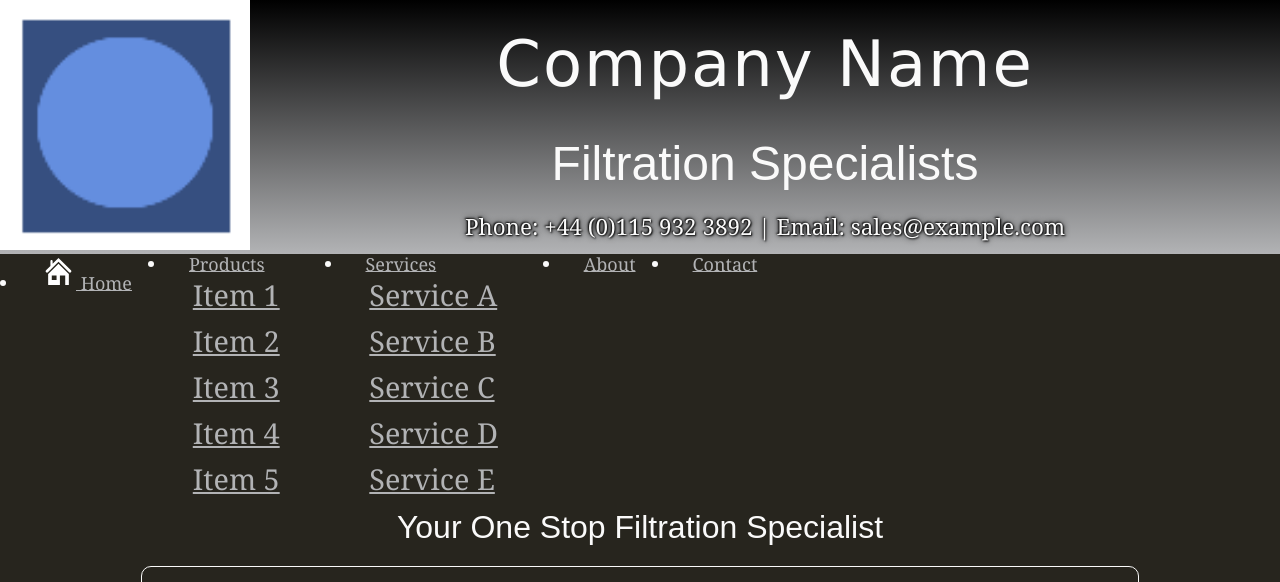
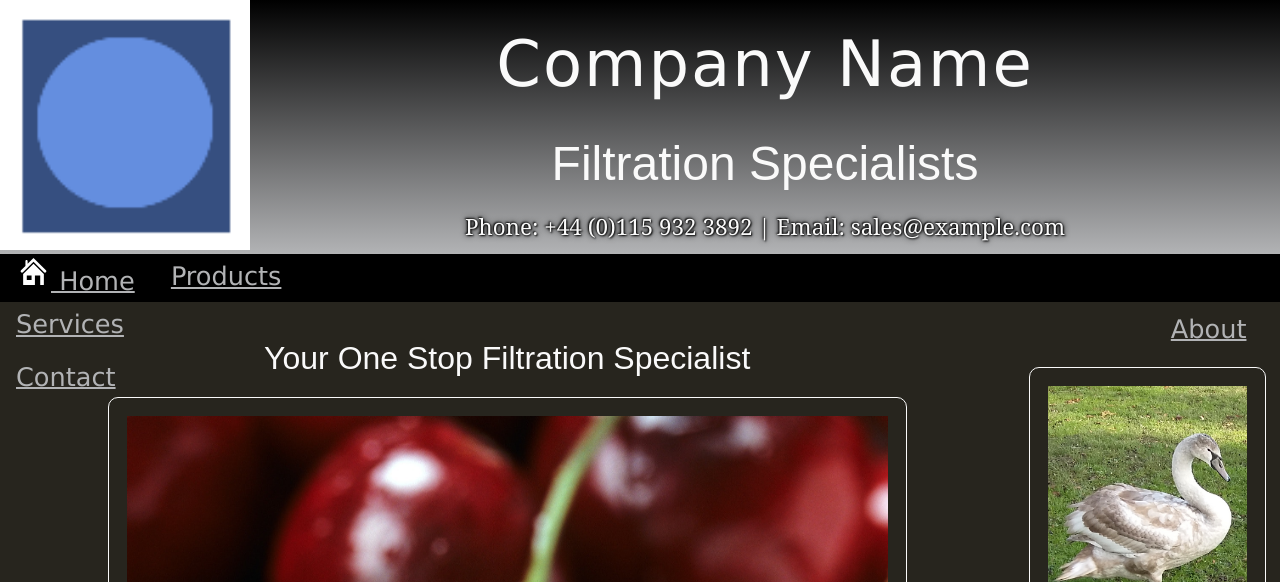
Before and after one commit to hwindle/portfolio, a PHP site: page /simple_company_website/index.html in a window 1280 px wide. Shown: the top 582 px of the page. Run offline with PHP 8.4, Linux system fonts and the light colour scheme; some web fonts are replaced.

Commit message:
Altered page HTML so it was correct, put 2 columns on the index page.

```diff
--- a/simple_company_website/about.html
+++ b/simple_company_website/about.html
@@ -16,7 +16,7 @@
 </head>
 <body>
 
-    <main id="mainDiv">
+
         <header>
             <div id="logo"></div>
             <div class="header-titles">
@@ -31,6 +31,7 @@
             </div>
         </header>
         <nav id="main-nav" aria-role="navigation">
+            <ul>
             <li role="menuitem" tabindex="0"><a href="index.html"><span class="home"></span>
                 Home</a></li>
             <li role="menuitem" aria-haspopup="true"><a href="products.html">Products</a>
@@ -57,8 +58,10 @@
             <li role="menuitem" tabindex="0">
                 <a href="contact.html">Contact</a>
             </li>
+        </ul>
         </nav>
 
+    <main>
         <section id="content">
             <h3>About</h3>
             <figure>
--- a/simple_company_website/contact.html
+++ b/simple_company_website/contact.html
@@ -16,7 +16,7 @@
 </head>
 <body>
 
-    <main id="mainDiv">
+
         <header>
             <div id="logo"></div>
             <div class="header-titles">
@@ -31,6 +31,7 @@
             </div>
         </header>
         <nav id="main-nav" aria-role="navigation">
+            <ul>
             <li role="menuitem" tabindex="0"><a href="index.html"><span class="home"></span>
                 Home</a></li>
             <li role="menuitem" aria-haspopup="true"><a href="products.html">Products</a>
@@ -57,8 +58,10 @@
             <li role="menuitem" tabindex="0">
                 <a href="contact.html">Contact</a>
             </li>
+        </ul>
         </nav>
 
+    <main>
         <section id="content">
             <h3>Contact</h3>
 
--- a/simple_company_website/css/src_files/02_typography_colours.css
+++ b/simple_company_website/css/src_files/02_typography_colours.css
@@ -63,7 +63,7 @@ h1, h2, h3, h4, h5, h6 {
     text-align: center;
 }
 
-h1, h3, h5 {
+h1, h3, h5, nav#main-nav a {
     font-family: "Liberation Sans bold", Verdana, Arial, sans-serif;
 }
 
@@ -116,6 +116,7 @@ a:hover, a:focus {
     border-bottom: var(--light-company-col);
 }
 
+/*** navigation ***/
 nav#main-nav a, nav#main-nav a:visited {
     color: var(--light-grey);
 }
@@ -126,15 +127,11 @@ nav#main-nav a:hover, nav#main-nav a:focus {
     border-bottom: 2px solid var(--light-grey);
 }
 
-nav#main-nav ul li {
-    background: var(--main-bg-col);
+nav#main-nav, ul.submenu {
+    background: var(--black);
 }
 
-#top-ham-menu {
-    background: var(--main-bg-col);
-    color: var(--light-grey);
-}
-
+/*** Google maps ***/
 .map-button {
     color: var(--main-bg-col);
     background: var(--light-grey);
--- a/simple_company_website/css/src_files/02_typography_light.css
+++ b/simple_company_website/css/src_files/02_typography_light.css
@@ -63,7 +63,7 @@ h1, h2, h3, h4, h5, h6 {
     text-align: center;
 }
 
-h1, h3, h5 {
+h1, h3, h5, nav#main-nav a  {
     font-family: "Liberation Sans bold", Verdana, Arial, sans-serif;
 }
 
@@ -125,8 +125,8 @@ nav#main-nav a:hover, nav#main-nav a:focus {
     border-bottom: 2px solid var(--light-grey);
 }
 
-nav#main-nav ul li {
-    background: var(--main-bg-col);
+nav#main-nav, ul.submenu {
+    background: var(--black);
 }
 
 #top-ham-menu {
--- a/simple_company_website/css/src_files/03_layout.css
+++ b/simple_company_website/css/src_files/03_layout.css
@@ -62,8 +62,27 @@ pre, code, p {
     padding: 1rem;
 }
 
+main {
+    margin-top: 2rem;
+}
+
+main#home-main {
+    display: flex;
+    flex-direction: row wrap;
+}
+
+section#left-content {
+    flex-grow: 3;
+}
+
+aside.right-column {
+    flex-shrink: 2;
+}
+
 /*** FOOTER ***/
 footer {
+    position: fixed;
+    bottom: 0;
     width: 100%;
     margin: 20px auto 3px auto;
 }
@@ -80,10 +99,10 @@ span.home {
 nav#main-nav {
     display: flex;
     flex-direction: row wrap;
+    height: 3rem;
 }
 
 nav#main-nav a, nav#main-nav a:visited {
-    border-bottom: 2px solid transparent;
     width: 0px;
     transition: 0.7s ease;
 }
@@ -95,17 +114,19 @@ nav#main-nav a:hover, nav#main-nav a:focus {
 }
 
 nav#main-nav ul li {
-    display: block;
+    display: inline-block;
+    list-style-type: none;
     height: 100%;
     font-size: 1.6em;
-    padding: 0.3em 1em;
-    border-bottom: 0px solid transparent;
 }
 
-#top-ham-menu {
-    font-size: 1.2em;
+nav#main-nav ul.submenu {
+    display: block;
+    position: relative;
+    border-radius: 0 0 10px 10px;
+    height: 0px;
+    overflow: hidden;
 }
-
 
 
 /** special bits **/
--- a/simple_company_website/index.html
+++ b/simple_company_website/index.html
@@ -16,7 +16,6 @@
 </head>
 <body>
 
-    <main id="mainDiv">
         <header>
             <div id="logo"></div>
             <div class="header-titles">
@@ -31,6 +30,7 @@
             </div>
         </header>
         <nav id="main-nav" aria-role="navigation">
+            <ul>
             <li role="menuitem" tabindex="0"><a href="index.html"><span class="home"></span>
                 Home</a></li>
             <li role="menuitem" aria-haspopup="true"><a href="products.html">Products</a>
@@ -57,19 +57,18 @@
             <li role="menuitem" tabindex="0">
                 <a href="contact.html">Contact</a>
             </li>
+        </ul>
         </nav>
 
-        <section id="content">
+    <main id="home-main">
+        <section id="left-content">
 
             <h2>Your One Stop Filtration Specialist</h2>
 
             <figure>
-                  <img alt="No filters but here is something else instead." src="jpg">
-                  <figcaption>Some Long Example Text Filters etc.</figcaption>
+                <img alt="Red Cherries" src="./pics/red_cherries.jpg">
+                <figcaption>Ripe Red Cherries</figcaption>
             </figure>
-
-              <div class="row">
-                <div class="">
             <h3>Filters we Supply</h3>
             <p>ABC supply filters and accessories for a vast array of applications and equipment, including: </p>
             <ul class="bulletList">
@@ -105,17 +104,14 @@
                 </li>
                 <li>Industrial machinery</li>
             </ul>
-                </div>
-                <div id="recCardLink" class="">
+        </section>
+        <aside id="recCardLink" class="right-column">
             <a class="product" href="./downloads/swan.pdf" target="blank">
                 <figure>
                     <img src="./pics/swan.jpg" alt="A teenage cygnet (swan) about to cross the road."/>
                     <figcaption>Download a Swan</figcaption>
                 </figure>
             </a>
-                </div>
-            </div>
-
             <p>AB Components Ltd is a filter distributor based in the East Midlands, between Derby and Nottingham. We have also acquired Talbot Components, based in Shropshire. </p>
             <h2>Talbot Components</h2>
             <p>For Talbot Components sales, email: <a href="talbot@example.com"><strong>talbot@example.com</strong></a> or phone on <strong>01137 123 456</strong>. Talbot Components is based in the West Midlands, in Market Drayton. They supply filters, Millers Oils, bulbs, wiper blades and other consumables in Shropshire and the surrounding counties. </p>
@@ -123,8 +119,8 @@
             Our commitment to all customers, old and new, is to maintain the highest standards of service and quality.
             </p>
             <p>We offer a local delivery service and a national and international parcel/pallet service.</p>
+        </aside>
 
-        </section>
     </main>
     <footer>
         <p>
--- a/simple_company_website/products.html
+++ b/simple_company_website/products.html
@@ -16,7 +16,7 @@
 </head>
 <body>
 
-    <main id="mainDiv">
+
         <header>
             <div id="logo"></div>
             <div class="header-titles">
@@ -31,6 +31,7 @@
             </div>
         </header>
         <nav id="main-nav" aria-role="navigation">
+            <ul>
             <li role="menuitem" tabindex="0"><a href="index.html"><span class="home"></span>
                 Home</a></li>
             <li role="menuitem" aria-haspopup="true"><a href="products.html">Products</a>
@@ -57,8 +58,10 @@
             <li role="menuitem" tabindex="0">
                 <a href="contact.html">Contact</a>
             </li>
+        </ul>
         </nav>
 
+    <main>
         <section id="content">
             <h3>Products</h3>
 
--- a/simple_company_website/services.html
+++ b/simple_company_website/services.html
@@ -16,7 +16,6 @@
 </head>
 <body>
 
-    <main id="mainDiv">
         <header>
             <div id="logo"></div>
             <div class="header-titles">
@@ -31,6 +30,7 @@
             </div>
         </header>
         <nav id="main-nav" aria-role="navigation">
+            <ul>
             <li role="menuitem" tabindex="0"><a href="index.html"><span class="home"></span>
                 Home</a></li>
             <li role="menuitem" aria-haspopup="true"><a href="products.html">Products</a>
@@ -57,8 +57,10 @@
             <li role="menuitem" tabindex="0">
                 <a href="contact.html">Contact</a>
             </li>
+        </ul>
         </nav>
 
+    <main>
         <section id="content">
             <h3>Services</h3>
 
```
Lines whose indentation alone changed are shown as unchanged.
